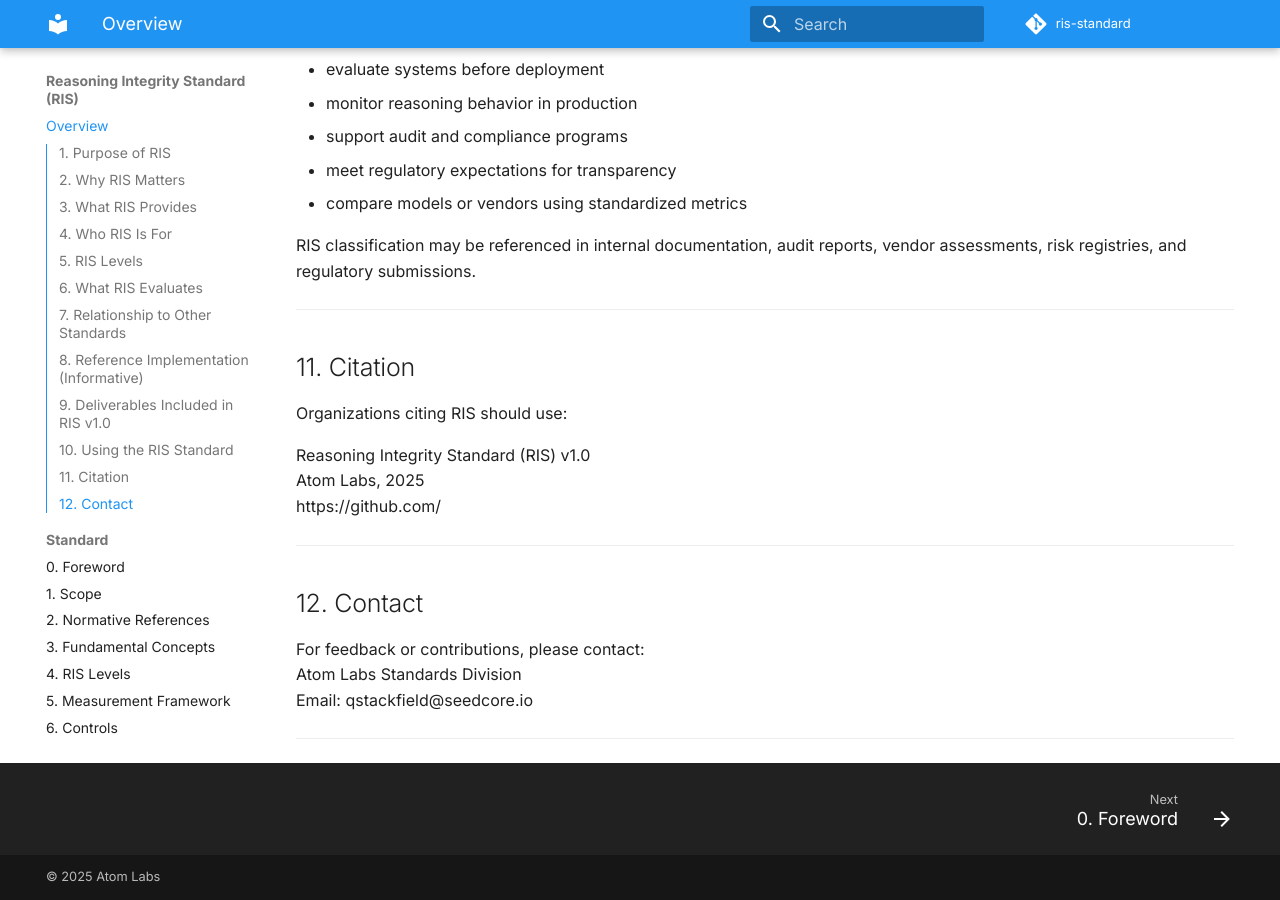
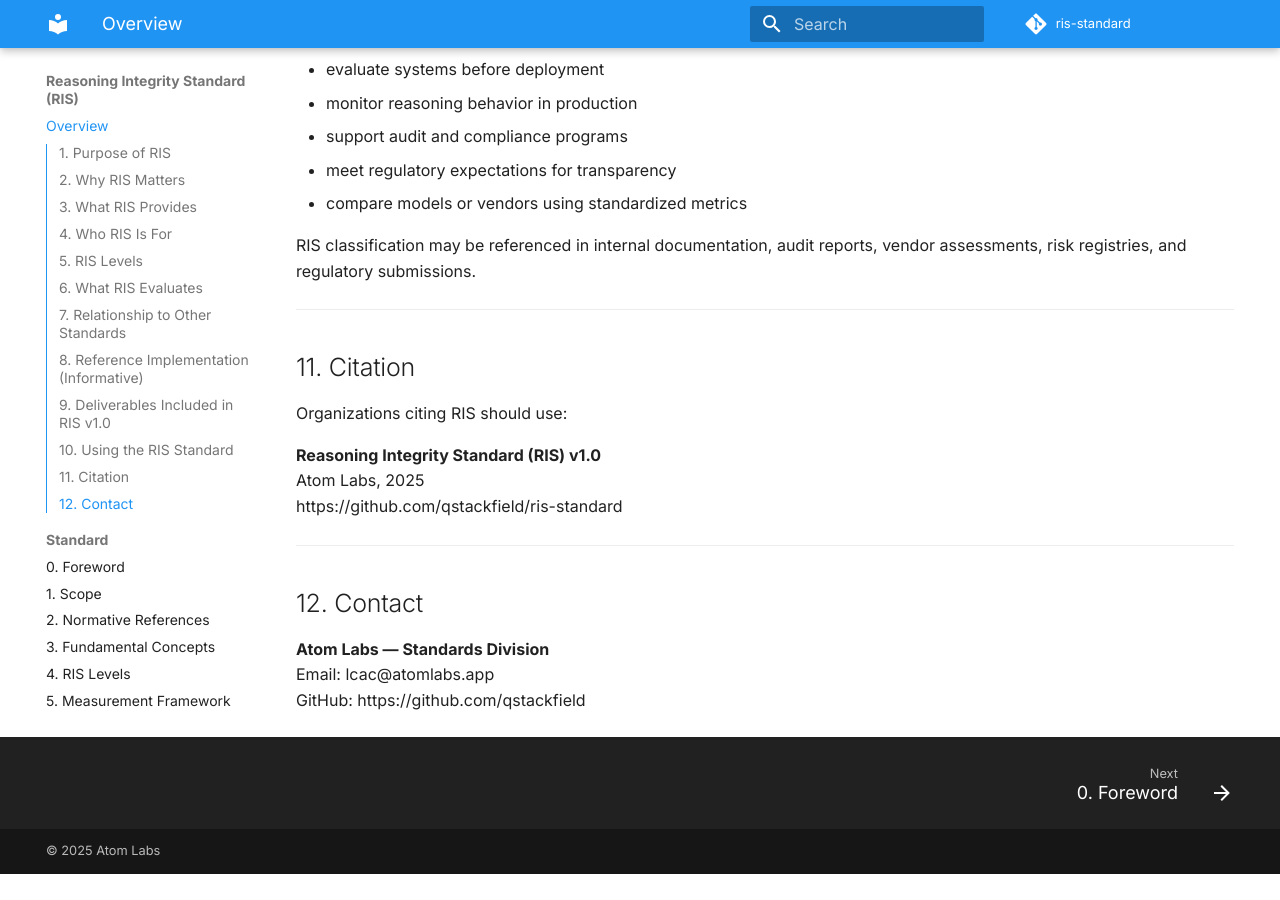
Before and after one commit to qstackfield/ris-standard, an MkDocs documentation site: the page built from docs/index.md, in a window 1280 px wide and 900 px high, scrolled down 4340 px. Built offline with MkDocs 1.6.1 and Material for MkDocs 9.7.7, drawn with Linux system fonts in a browser that asks for light colours; comment, search, counter and statistics services are not loaded; after the commit the page ends 5214 px from its top, so only the background shows below that; some of the changed text lies outside the part shown.

Commit message:
Update Overview page citation + contact information

```diff
--- a/docs/index.md
+++ b/docs/index.md
@@ -1,4 +1,4 @@
-# Reasoning Integrity Standard (RIS) — Overview
+# Reasoning Integrity Standard (RIS) - Overview
 Version 1.0
 Published by Atom Labs
 © 2025 Atom Labs. All Rights Reserved.
@@ -171,16 +171,14 @@
 
 Organizations citing RIS should use:
 
-Reasoning Integrity Standard (RIS) v1.0
+**Reasoning Integrity Standard (RIS) v1.0**
 Atom Labs, 2025
-https://github.com/<your-public-repo>
+https://github.com/qstackfield/ris-standard
 
 ---
 
 ## 12. Contact
 
-For feedback or contributions, please contact:
-Atom Labs Standards Division
-Email: qstackfield@seedcore.io
-
----
+**Atom Labs — Standards Division**
+Email: lcac@atomlabs.app
+GitHub: https://github.com/qstackfield
```
